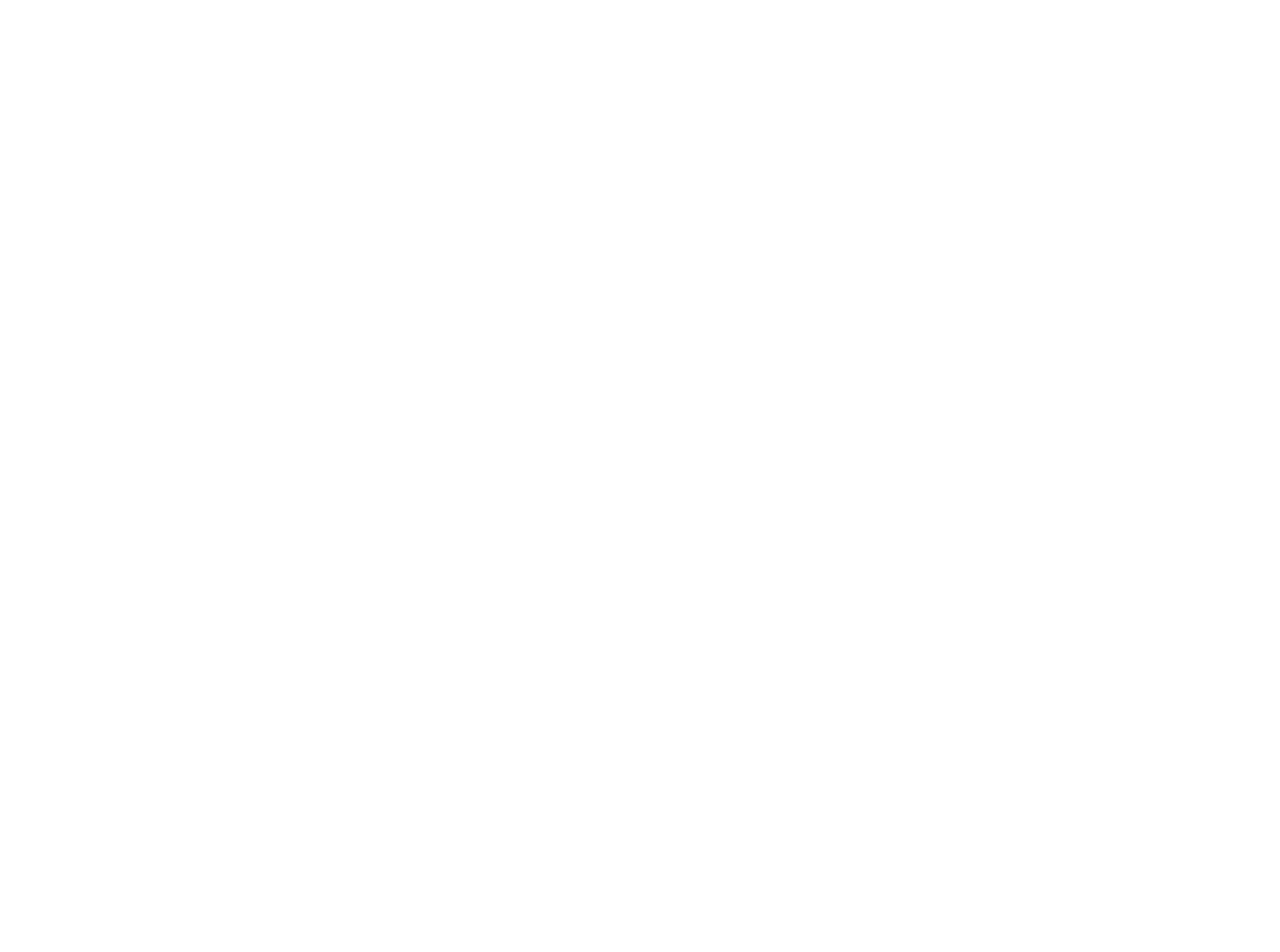
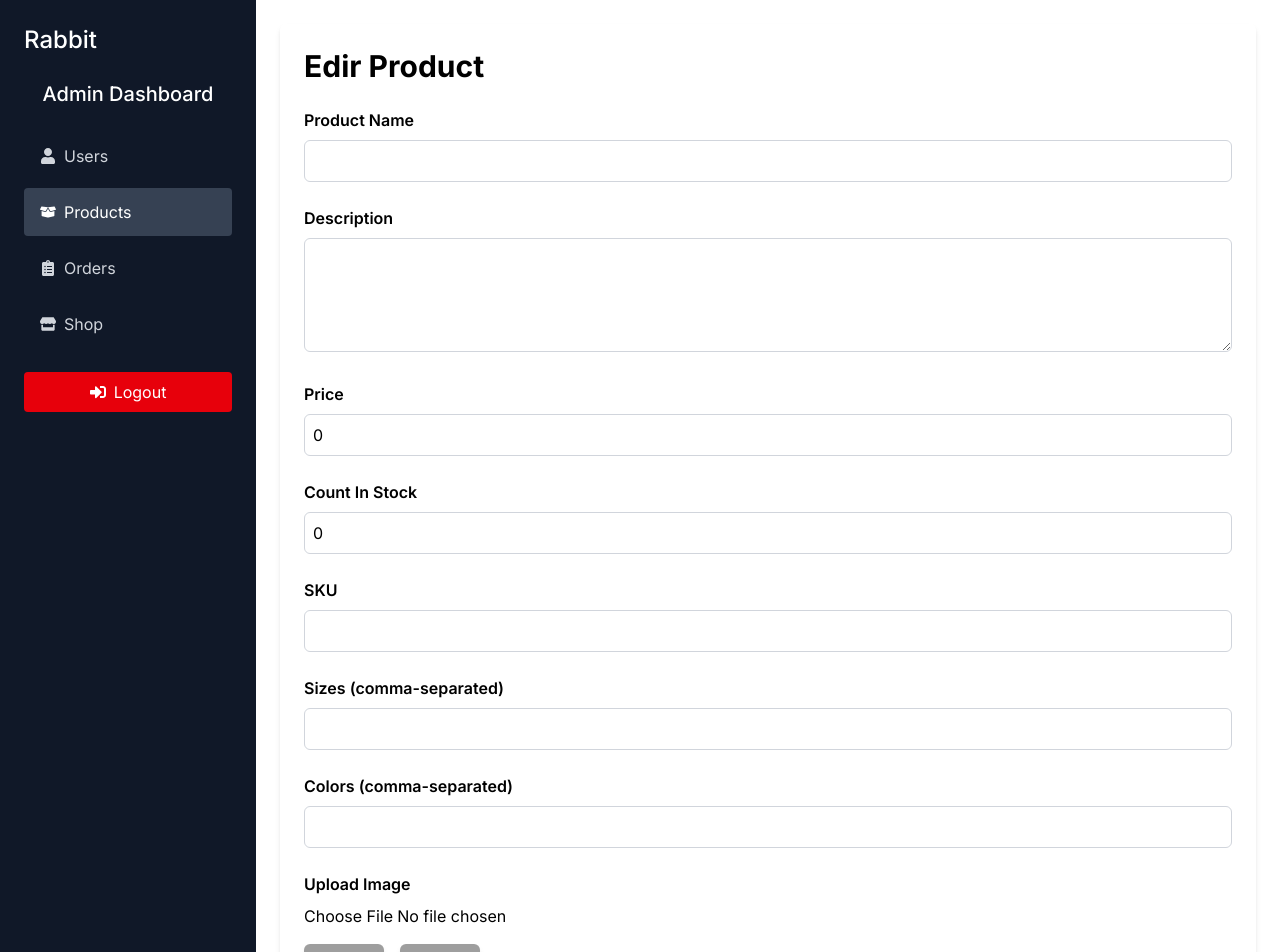
Before and after one commit to pvariya/E-commerce, a React (Vite) app in the folder frontend/: page /admin/products/1/edit in a window 1280 px wide. Before the commit this address had no page. Shown: the top 952 px of the page. Before the commit the page ends 800 px from the top, so only its background shows below. Built offline with nearby package versions, Linux system fonts and the light colour scheme; grey boxes are pictures that could not be loaded.

Commit message:
admin product page in progress......

```diff
--- a/frontend/src/App.jsx
+++ b/frontend/src/App.jsx
@@ -16,6 +16,8 @@
 import AdminLayout from "./components/Admin/AdminLayout";
 import AdminHomePage from "./pages/AdminHomePage";
 import UserMenegment from "./components/Admin/UserMenegment";
+import ProductManagement from "./components/Admin/ProductManagement";
+import EditProduct from "./components/Admin/EditProduct";
 
 function App() {
   return (
@@ -37,6 +39,8 @@
         <Route path="/admin" element={<AdminLayout />}>
           <Route index element={<AdminHomePage/>} />
           <Route path="users" element={<UserMenegment/>}/>
+          <Route path="products" element={<ProductManagement/>}/>
+          <Route path="products/:id/edit" element={<EditProduct/>}/>
         </Route>
       </Routes>
     </BrowserRouter>
--- /dev/null
+++ b/frontend/src/components/Admin/EditProduct.jsx
@@ -0,0 +1,165 @@
+import React, { useState } from "react";
+
+const EditProduct = () => {
+  const [productData, setProductData] = useState({
+    name: "",
+    price: 0,
+    description: "",
+    countInStock: 0,
+    sku: "",
+    cetegory: "",
+    brand: "",
+    sizes: [],
+    colors: [],
+    collections: "",
+    material: "",
+    gender: "",
+    images: [
+      {
+        url: "https://picsum.photos/150?random=1",
+      },
+      {
+        url: "https://picsum.photos/150?random=2",
+      },
+    ],
+  });
+
+  const handleChange = (e) => {
+    const { name, value } = e.target;
+    setProductData({ ...productData, [name]: value });
+  };
+
+  const handleImgUpload = (e) => {
+    const file = e.target.files[0];
+    console.log(file);
+  };
+  return (
+    <div className="max-w-5xl mx-auto p-6 shadow-md rounded-md">
+      <h2 className="text-3xl font-bold mb-6">Edir Product</h2>
+
+      <form>
+        {/* name */}
+        <div className="mb-6">
+          <label className="block font-semibold mb-2">Product Name</label>
+          <input
+            type="text"
+            name="name"
+            value={productData.name}
+            onChange={handleChange}
+            className="w-full border border-gray-300 rounded-md p-2"
+            required
+          />
+        </div>
+
+        {/* description */}
+        <div className="mb-6">
+          <label className="block font-semibold mb-2">Description</label>
+          <textarea
+            name="description"
+            value={productData.description}
+            onChange={handleChange}
+            className="w-full border border-gray-300 rounded-md p-2"
+            rows={4}
+            required
+          ></textarea>
+        </div>
+
+        {/* price */}
+        <div className="mb-6">
+          <label className="block font-semibold mb-2">Price</label>
+          <input
+            type="number"
+            name="price"
+            value={productData.price}
+            onChange={handleChange}
+            className="w-full border border-gray-300 rounded-md p-2"
+          />
+        </div>
+
+        {/* count in stock */}
+        <div className="mb-6">
+          <label className="block font-semibold mb-2">Count In Stock</label>
+          <input
+            type="number"
+            name="countInStock"
+            value={productData.countInStock}
+            onChange={handleChange}
+            className="w-full border border-gray-300 rounded-md p-2"
+          />
+        </div>
+
+        {/* SKU */}
+        <div className="mb-6">
+          <label className="block font-semibold mb-2">SKU</label>
+          <input
+            type="text"
+            name="sku"
+            value={productData.sku}
+            onChange={handleChange}
+            className="w-full border border-gray-300 rounded-md p-2"
+          />
+        </div>
+
+        {/* sizes */}
+        <div className="mb-6">
+          <label className="block font-semibold mb-2">
+            Sizes (comma-separated)
+          </label>
+          <input
+            type="text"
+            name="sizes"
+            value={productData.sizes.join(", ")}
+            onChange={(e) =>
+              setProductData({
+                ...productData,
+                sizes: e.target.value.split(",").map((size) => size.trim()),
+              })
+            }
+            className="w-full border border-gray-300 rounded-md p-2"
+          />
+        </div>
+
+        {/* colors */}
+        <div className="mb-6">
+          <label className="block font-semibold mb-2">
+            Colors (comma-separated)
+          </label>
+          <input
+            type="text"
+            name="colors"
+            value={productData.colors.join(", ")}
+            onChange={(e) =>
+              setProductData({
+                ...productData,
+                colors: e.target.value.split(",").map((color) => color.trim()),
+              })
+            }
+            className="w-full border border-gray-300 rounded-md p-2"
+          />
+        </div>
+
+        {/* img upload */}
+        <div className="mb-6">
+          <label htmlFor="" className="block font-semibold mb-2">
+            Upload Image
+          </label>
+          <input type="file" onChange={handleImgUpload} />
+          <div className="flex gap-4 mt-4">
+            {productData.images.map((img, index) => (
+              <div key={index}>
+                <img
+                  src={img.url}
+                  alt={img.altText || "Product Image"}
+                  className="w-20 h-20 object-cover rounded-md shadow-md"
+                />
+              </div>
+            ))}
+          </div>
+        </div>
+        <button type="submit" className="w-full bg-green-500 text-white py-2 rounded-md hover:bg-green-700" ></button>
+      </form>
+    </div>
+  );
+};
+
+export default EditProduct;
--- a/frontend/src/components/Admin/ProductManagement.jsx
+++ b/frontend/src/components/Admin/ProductManagement.jsx
@@ -1,9 +1,70 @@
-import React from 'react'
+import React from "react";
+import { Link } from "react-router-dom";
 
 const ProductManagement = () => {
+  const products = [
+    { _id: 1234, name: "Product 1", price: 100, sku: 11233345456 },
+  ];
+
+  const handleDelete = (id) => {
+    if (window.confirm("Are you sure you want to delete this product?")) {
+      console.log("Deleting product", id);
+      // Call your API to delete the product
+    }
+  };
   return (
-    <div>ProductManagement</div>
-  )
-}
+    <div className="max-w-7xl mx-auto p-6">
+      <h2 className="texr-2xl font-bold mb-6">Product Management</h2>
+      <div className="overflow-x-auto shadow-md sm:rounded-lg">
+        <table className="min-w-full text-left text-gray-500">
+          <thead className="bg-gray-100 text-xs uppercase text-gray-700">
+            <tr>
+              <th className="py-3 px-4">Name</th>
+              <th className="py-3 px-4">Price</th>
+              <th className="py-3 px-4">SKU</th>
+              <th className="py-3 px-4">Actions</th>
+            </tr>
+          </thead>
+          <tbody>
+            {products.length > 0 ? (
+              products.map((product) => (
+                <tr
+                  key={product._id}
+                  className="border-b hover:bg-gray-50 cursor-pointer"
+                >
+                  <td className="p-4 font-medium text-gray-900 whitespace-nowrap">
+                    {product.name}
+                  </td>
+                  <td className="p-4">{product.price}</td>
+                  <td className="p-4">{product.sku}</td>
+                  <td className="p-4">
+                    <Link
+                      to={`/admin/products/${product._id}/edit`}
+                      className="bg-yellow-500 text-white px-2 py-1 rounded mr-2 hover:bg-yellow-600"
+                    >
+                      Edit
+                    </Link>
+                    <button
+                      onClick={() => handleDelete(product._id)}
+                      className="bg-red-500 text-white px-2 py-1 rounded hover:bg-red-700"
+                    >
+                      Delete
+                    </button>
+                  </td>
+                </tr>
+              ))
+            ) : (
+              <tr>
+                <td colSpan={4} className="p-4 text-center text-gray-500">
+                  No product found
+                </td>
+              </tr>
+            )}
+          </tbody>
+        </table>
+      </div>
+    </div>
+  );
+};
 
-export default ProductManagement
+export default ProductManagement;
```
